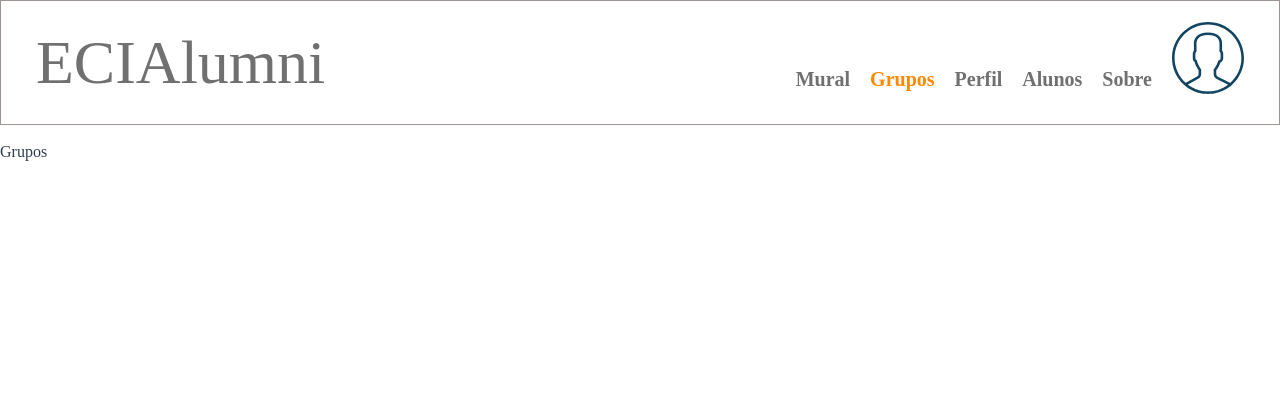
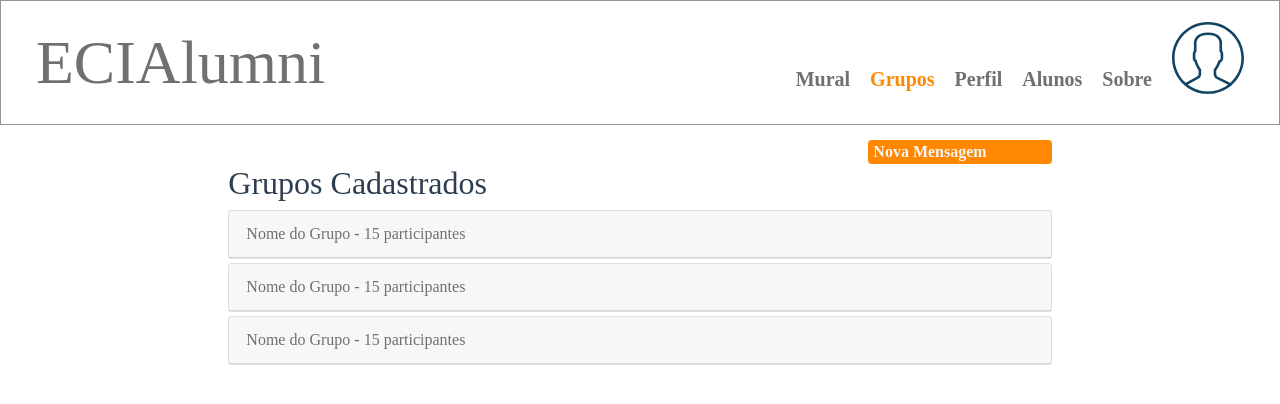
Before and after one commit to JulianoLMarinho/ECI-Alumni, a Vue app: page /grupos in a window 1280 px wide. Shown: the top 404 px of the page. Built offline with nearby package versions, Linux system fonts and the light colour scheme.

Commit message:
Tela de grupos finalizada

```diff
--- a/src/views/Groups.vue
+++ b/src/views/Groups.vue
@@ -1,7 +1,77 @@
 <template>
   <div class="home">
     <Navbar />
-    Grupos
+    <b-container fluid class="m0">
+      <b-row>
+        <b-col md="6" offset="2">
+        </b-col>
+        <b-col md="2">
+          <Button class="button" v-b-modal.modal-1> Nova Mensagem </Button>
+        </b-col>
+      </b-row>
+      <b-row>
+        <b-col md="8" offset="2">
+          <h2>Grupos Cadastrados</h2>
+        </b-col>
+      </b-row>
+      <b-row>
+        <b-col offset="2" md="8" style="text-align: left">
+          <div role="tablist">
+            <b-card no-body class="mb-1">
+              <b-card-header header-tag="header" class="p-1" role="tab">
+                <b-button class="btn-collapse" block href="#" v-b-toggle.accordion-1 variant="info">Nome do Grupo - 15 participantes</b-button>
+              </b-card-header>
+              <b-collapse id="accordion-1"  accordion="my-accordion" role="tabpanel">
+                <b-card-body>
+                  <b-card-text>Primeiro Nome <br> Outro Nome</b-card-text>
+                </b-card-body>
+              </b-collapse>
+            </b-card>
+
+            <b-card no-body class="mb-1">
+              <b-card-header header-tag="header" class="p-1" role="tab">
+                <b-button class="btn-collapse"  block href="#" v-b-toggle.accordion-2 variant="info">Nome do Grupo - 15 participantes</b-button>
+              </b-card-header>
+              <b-collapse id="accordion-2" accordion="my-accordion" role="tabpanel">
+                <b-card-body>
+                  <b-card-text>Primeiro Nome <br> Outro Nome</b-card-text>
+                </b-card-body>
+              </b-collapse>
+            </b-card>
+
+            <b-card no-body class="mb-1">
+              <b-card-header header-tag="header" class="p-1" role="tab">
+                <b-button class="btn-collapse"  block href="#" v-b-toggle.accordion-3 variant="info">Nome do Grupo - 15 participantes</b-button>
+              </b-card-header>
+              <b-collapse id="accordion-3" accordion="my-accordion" role="tabpanel">
+                <b-card-body>
+                  <b-card-text>Primeiro Nome <br> Outro Nome</b-card-text>
+                </b-card-body>
+              </b-collapse>
+            </b-card>
+          </div>
+        </b-col>
+      </b-row>
+
+      <b-modal id="modal-1" centered title="Nova Mensagem">
+
+        <b-form-select v-model="selected" :options="options" size="sm" class="mt-3"></b-form-select>
+        <b-form-textarea style="margin-top: 10px"
+                id="textarea-rows"
+                placeholder="Digite a sua mensagem"
+                rows="8"
+        ></b-form-textarea>
+        <template v-slot:modal-footer="{ Cancelar, Enviar }">
+          <!-- Emulate built in modal footer ok and cancel button actions -->
+          <b-button size="sm" variant="danger" @click="cancel()">
+            Cancelar
+          </b-button>
+          <b-button size="sm" variant="success" @click="ok()">
+            Enviar
+          </b-button>
+        </template>
+      </b-modal>
+    </b-container>
   </div>
 </template>
 
@@ -9,13 +79,32 @@
 // @ is an alias to /src
 import Vue from 'vue';
 import Navbar from '@/components/Navbar.vue';
+import Button from '@/components/Button.vue';
+
 export default  Vue.extend({
   name: 'home',
   components: {
     Navbar,
+    Button
+  },
+  data() {
+    return {
+      selected: null,
+      options: [
+        { value: null, text: 'Selecione o grupo para enviar a mensagem...' },
+        { value: 'a', text: 'Nome do Grupo' },
+        { value: 'b', text: 'Nome do Grupo' },
+        { value: 'c', text: 'Nome do Grupo' }
+      ]
+    }
   }
 });
 </script>
 <style  scoped lang="scss">
-
+ .btn-collapse{
+   text-align: left;
+   color: #707070;
+   background-color: #ffffff00;
+   border-color: #ffffff00;
+ }
 </style>
```
